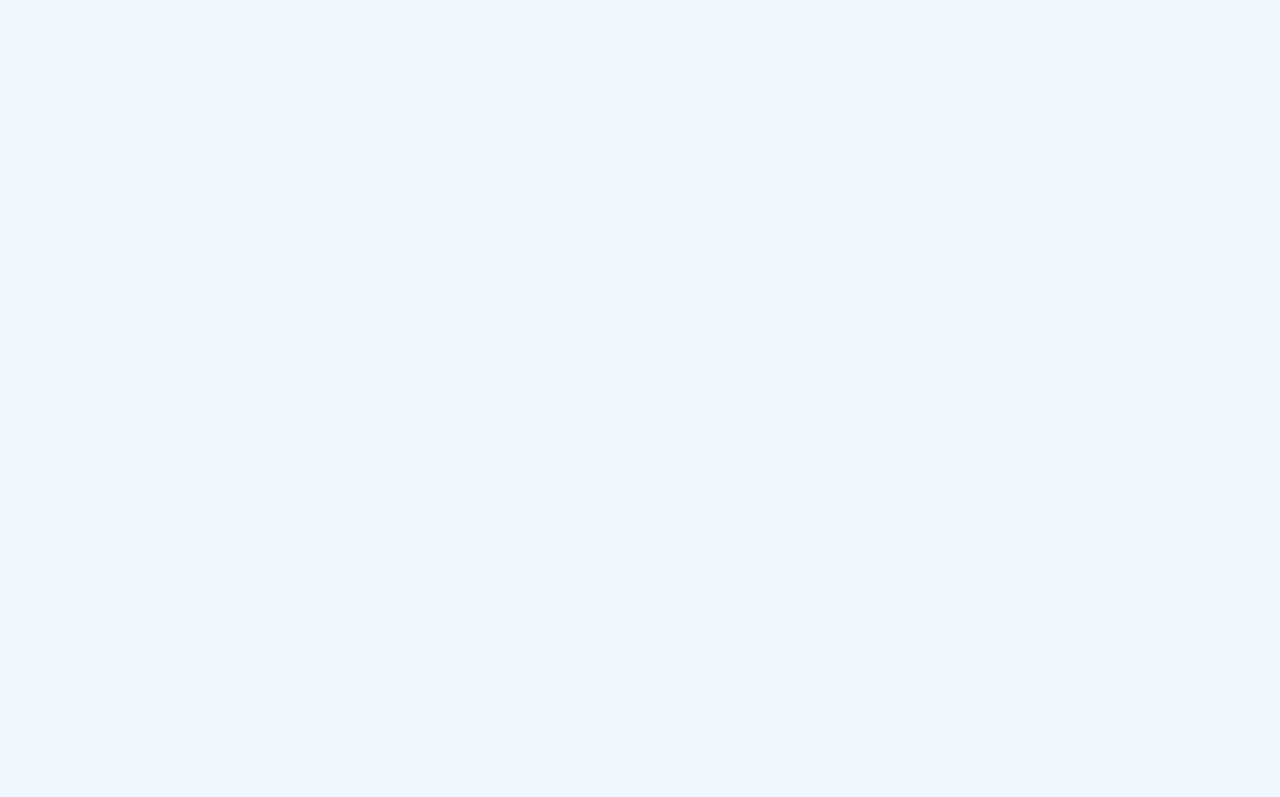
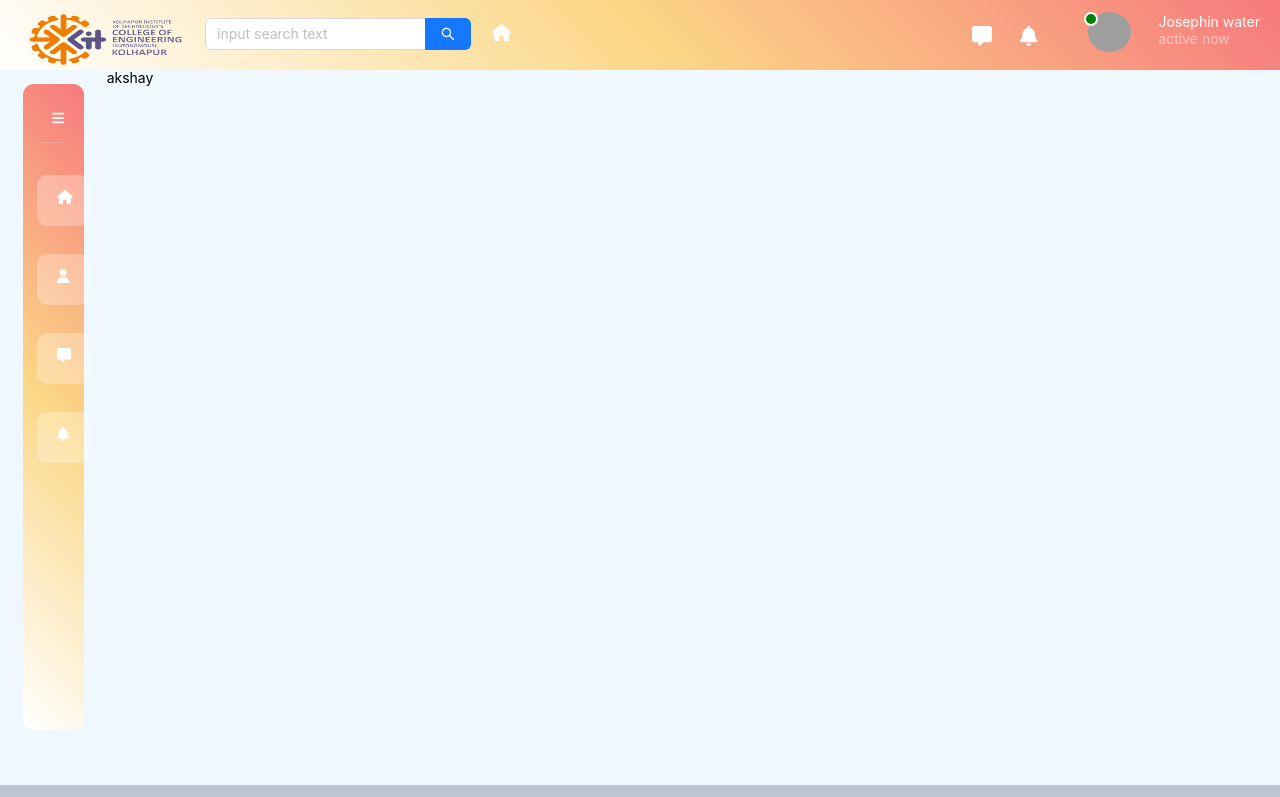
Before and after one commit to akshayhatkar199/fresher-guide-social-media-app, a React (Create React App) app: page /creatpost in a window 1280 px wide. Before the commit this address had no page. Shown: the top 797 px of the page. Built offline with nearby package versions, Linux system fonts and the light colour scheme; grey boxes are pictures that could not be loaded.

Commit message:
creatpost file

```diff
--- a/src/App.js
+++ b/src/App.js
@@ -3,6 +3,7 @@ import Home from './Pages/Home';
 import Login from './Pages/Login';
 import Notification from './Pages/Notification';
 import Registration from './Pages/Registration';
+import Creatpost from './Pages/Creatpost'
 import Message from './Pages/Message';
 
 import {BrowserRouter, Route, Routes, } from "react-router-dom";
@@ -19,7 +20,8 @@ function App() {
           <Route  path="/login" element= { <Login />}/>
           <Route  path="/registration" element= {<Registration />}/>
           <Route path="/message" element={<Message />}/>
-           <Route path="/notification" element={< Notification/>}/>
+          <Route path="/notification" element={< Notification/>}/>
+          <Route path="/creatpost" element={<Creatpost/>}/>
 
         </Routes>
 
--- /dev/null
+++ b/src/Pages/Creatpost/index.js
@@ -0,0 +1,69 @@
+import React from 'react'
+import Header from '../../components/Header'
+import Sidebar from '../../components/Sidebar';
+import Footer from '../../components/Footer'
+import {Link } from "react-router-dom";
+import { FontAwesomeIcon } from '@fortawesome/react-fontawesome'
+
+import {  faHome,faMessage,faBell ,faUser,faBars ,faPaperPlane} from '@fortawesome/free-solid-svg-icons'
+import { Avatar, List,Button, } from 'antd'
+import Image3 from '../../images/user.jpg';
+import { Col, Row , Menu,Input } from 'antd';
+
+
+
+const Creatpost = () => {
+  return (
+    <div>
+    <Header />
+    <div className='body-container'>
+    <div className='main-home-container'>
+
+
+
+    <Row>
+
+    <Col
+      xs={{span: 2}}
+      sm={{span: 2}}
+      md={{span: 2}}
+      lg={{span: 2}}
+      xl={{span: 2}}
+      xxl={{span: 2}}
+      >
+            <Sidebar />
+      </Col>
+
+
+     <Col
+      xs={{span: 22}}
+      sm={{span: 22}}
+      md={{span: 22}}
+      lg={{span: 22}}
+      xl={{span: 22}}
+      xxl={{span: 22}}
+      >
+
+ <div className=''>
+
+akshay
+
+
+     </div>
+      </Col>
+
+
+
+    </Row>
+ <br/>
+ <br/>
+
+    </div>
+
+    <Footer />
+    </div>
+    </div>
+  )
+}
+
+export default Creatpost
--- a/src/components/Postcard/index.js
+++ b/src/components/Postcard/index.js
@@ -5,9 +5,8 @@ import { FontAwesomeIcon } from '@fortawesome/react-fontawesome'
 import {  faComment, faThumbsUp,faEllipsis} from '@fortawesome/free-solid-svg-icons'
 import Image1 from '../../images/user.jpg';
 import Image2 from '../../images/post-image.jpg';
-
-
 import { Card } from 'antd';
+import { Link } from 'react-router-dom';
 
 const Postcard = () => {
   return (
@@ -86,7 +85,7 @@ const Postcard = () => {
             xl={{span: 8}}
             xxl={{span: 8}}
       >
-      <FontAwesomeIcon icon={faEllipsis} className="dott-comment"/>
+      <Link to="/creatpost" ><FontAwesomeIcon icon={faEllipsis} className="dott-comment"/></Link>
       </Col>
 
       </Row>
```
